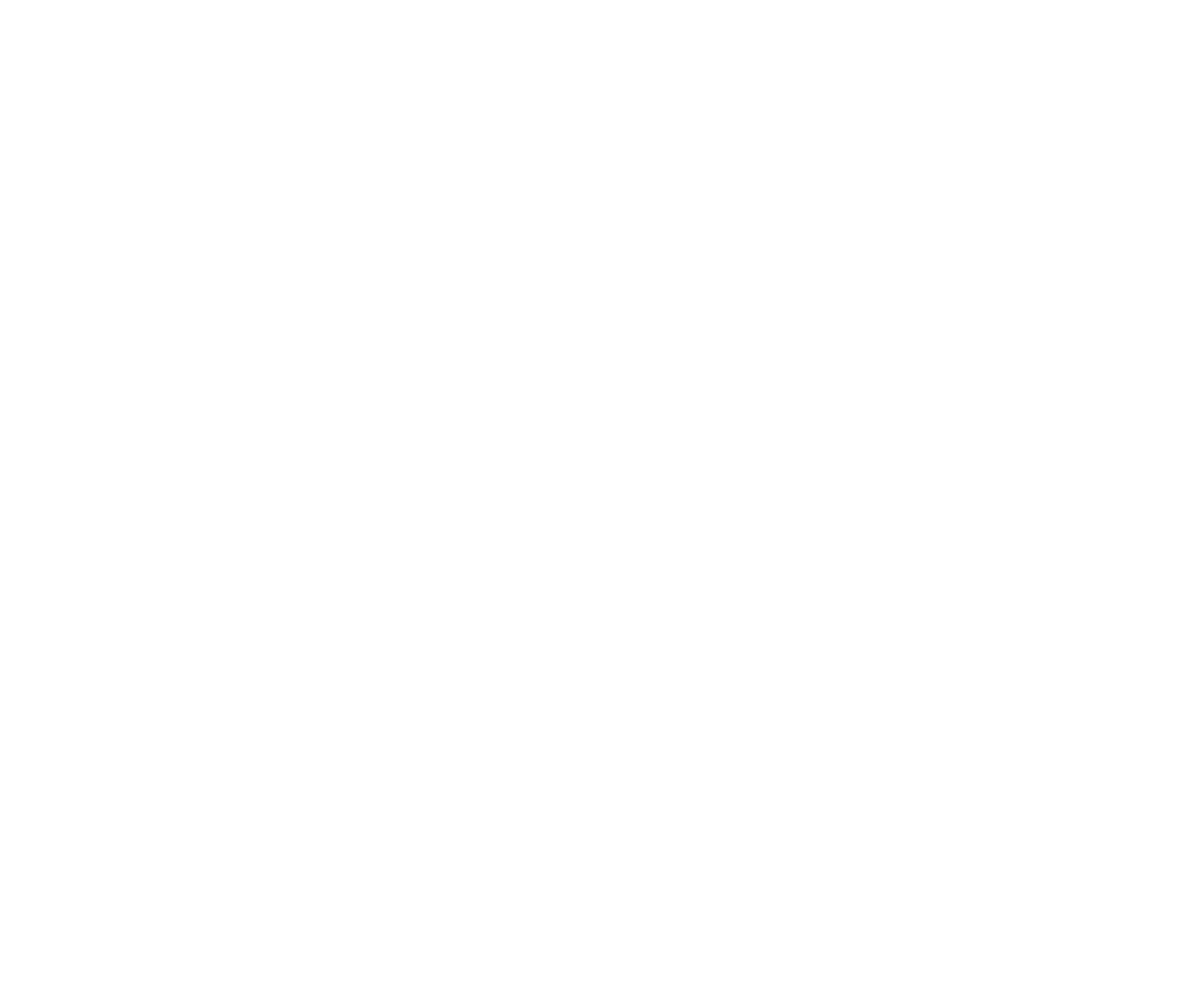
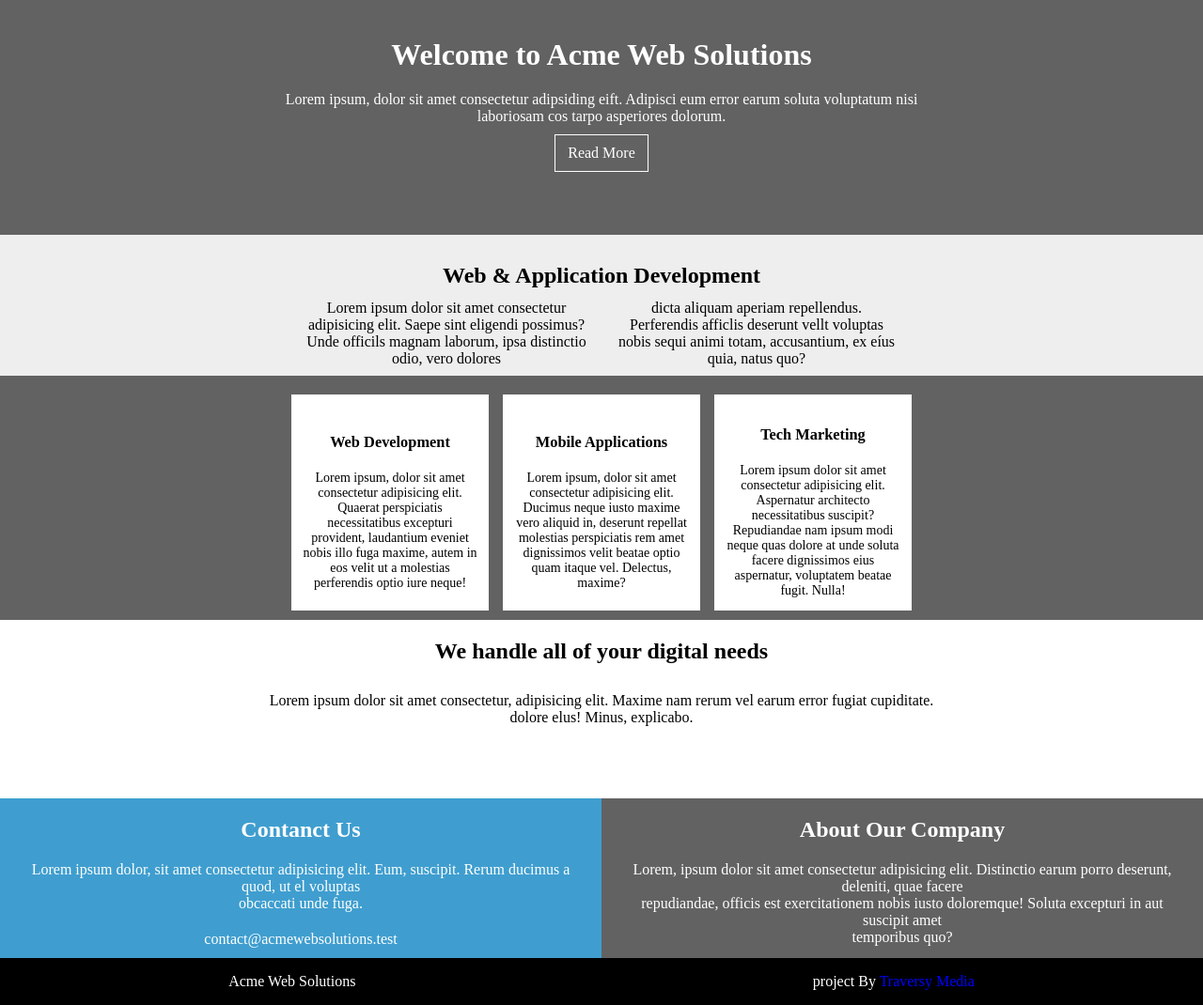
Before and after one commit to Faezerezae/hw4-Faeze-Rezaee, a plain HTML site: page سوال 1تا 4/index.html in a window 1280 px wide. Shown: the whole page at 94% size. Before the commit the page ends 800 px from the top, so only its background shows below. Drawn offline with Linux system fonts and the light colour scheme.

Commit message:
add files'css

```diff
--- a/سوال 1تا 4/index.html
+++ b/سوال 1تا 4/index.html
@@ -4,8 +4,79 @@
     <meta charset="UTF-8">
     <meta name="viewport" content="width=device-width, initial-scale=1.0">
     <title>Document</title>
+    <link rel="stylesheet" href="style.css">
 </head>
 <body>
+      <!-- question6_hw4 -->
+      <div class="one">
+        <h1 class="pd">Welcome to Acme Web Solutions</h1>
+        <p class="pd">
+          Lorem ipsum, dolor sit amet consectetur adipsiding eift. Adipisci eum
+          error earum soluta voluptatum nisi <br />
+          laboriosam cos tarpo asperiores dolorum.
+        </p>
+        <div class="pd br">Read More</div>
+      </div>
+      <div class="two">
+        <h2>Web & Application Development</h2>
+        <div class="flex-two">
+          <div style="width: 300px;">
+            Lorem ipsum dolor sit amet consectetur adipisicing elit. Saepe sint
+            eligendi possimus? Unde officils magnam laborum, ipsa distinctio odio,
+            vero dolores
+          </div>
+          <div style="width: 300px;">
+            dicta aliquam aperiam repellendus. Perferendis afficlis deserunt vellt
+            voluptas nobis sequi animi totam, accusantium, ex eíus quia, natus
+            quo?
+          </div>
+      </div>
+        </div>
+        <div class="three">
+          <div class="flex-three">
+              <div class="bgcw">
+                <h3>Web Development</h3>
+                <p>Lorem ipsum, dolor sit amet consectetur adipisicing elit. Quaerat perspiciatis necessitatibus excepturi provident, laudantium eveniet nobis illo fuga maxime, autem in eos velit ut a molestias perferendis optio iure neque!</p>
+              </div>
+              <div class="bgcw">
+                <h3>Mobile Applications</h3>
+                <p>Lorem ipsum, dolor sit amet consectetur adipisicing elit. Ducimus neque iusto maxime vero aliquid in, deserunt repellat molestias perspiciatis rem amet dignissimos velit beatae optio quam itaque vel. Delectus, maxime?</p>
+              </div>
+              <div class="bgcw">
+                <h3>Tech Marketing</h3>
+                <p>Lorem ipsum dolor sit amet consectetur adipisicing elit. Aspernatur architecto necessitatibus suscipit? Repudiandae nam ipsum modi neque quas dolore at unde soluta facere dignissimos eius aspernatur, voluptatem beatae fugit. Nulla!</p>
+              </div>
+                    </div>
+
+          </div>
+
+          <div class="four">
+              <h2>
+              We handle all of your digital needs
+              </h2>
+              <p style="padding: 30px;">
+                  Lorem ipsum dolor sit amet consectetur, adipisicing elit. Maxime nam rerum vel earum error fugiat cupiditate.<br> dolore elus! Minus, explicabo.
+              </p>
+          </div>
+      <div class="five">
+          <div class="five-clblue">
+              <h2 >Contanct Us</h2>
+              <p>Lorem ipsum dolor, sit amet consectetur adipisicing elit. Eum, suscipit. Rerum ducimus a quod, ut el voluptas<br> obcaccati unde fuga.</p>
+              <p>contact@acmewebsolutions.test</p>
+          </div>
+          <div class="five-clgray">
+              <h2>About Our Company</h2>
+              <p>Lorem, ipsum dolor sit amet consectetur adipisicing elit. Distinctio earum porro deserunt, deleniti, quae facere<br> repudiandae, officis est exercitationem nobis iusto doloremque! Soluta excepturi in aut suscipit amet<br> temporibus quo?</p>
+          </div>
+      </div>
+  <div class="six">
+      <div>
+  Acme Web Solutions
+      </div>
+      <div>
+  project By <span id="cl-span">Traversy Media</span>
+      </div>
+  </div>
 
     <script src="app.js"></script>
 </body>
--- /dev/null
+++ b/سوال 1تا 4/style.css
@@ -0,0 +1,121 @@
+* {
+  padding: 0px;
+  margin: 0px;
+  box-sizing: border-box;
+}
+
+.one {
+  width: 100%;
+  height: 250px;
+  background-color: rgba(0, 0, 0, 0.616);
+  color: white;
+  display: block;
+  text-align: center;
+
+  padding: 30px;
+}
+
+.pd {
+  padding: 10px;
+}
+
+.br {
+  border: 1px solid white;
+  width: 100px;
+  margin: 0 auto;
+}
+
+.two {
+  width: 100%;
+  height: 150px;
+  background-color: rgba(0, 0, 0, 0.068);
+  color: black;
+  display: block;
+  text-align: center;
+  padding: 30px;
+}
+
+.flex-two {
+  display: flex;
+  font-size: 16px;
+  margin: 12px;
+  align-items: center;
+  justify-content: center;
+  gap: 30px;
+}
+
+.three {
+  padding: 10px;
+  height: 260px;
+  width: 100%;
+  background-color: rgba(0, 0, 0, 0.616);
+}
+
+.flex-three {
+  display: flex;
+  justify-content: center;
+  align-items: center;
+  text-align: center;
+  gap: 15px;
+  padding: 10px;
+}
+
+.bgcw {
+  background-color: white;
+  height: 230px;
+  display: flex;
+  justify-content: center;
+  align-items: center;
+  text-align: center;
+  flex-direction: column;
+  padding: 10px;
+  width: 210px;
+  font-size: 14px;
+}
+h3 {
+  padding: 20px;
+}
+
+.four {
+  background-color: white;
+  width: 100%;
+  height: 150px;
+  margin: 20px auto;
+  text-align: center;
+}
+
+.five {
+  display: flex;
+  color: white;
+  text-align: center;
+  height: 170px;
+  width: 100%;
+}
+.five-clblue {
+  background-color: rgba(12, 133, 194, 0.79);
+  display: flex;
+  flex-direction: column;
+  gap: 20px;
+  padding: 20px;
+  width: 50%;
+}
+
+.five-clgray {
+  background-color: rgba(0, 0, 0, 0.616);
+  display: flex;
+  flex-direction: column;
+  gap: 20px;
+  padding: 20px;
+  width: 50%;
+}
+.six {
+  display: flex;
+  background-color: black;
+  color: white;
+  height: 50px;
+  justify-content: space-around;
+  align-items: center;
+}
+#cl-span {
+  color: blue;
+}
```
